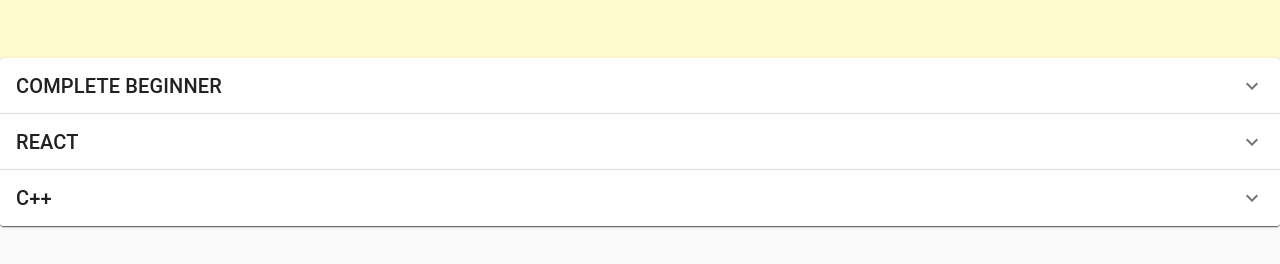
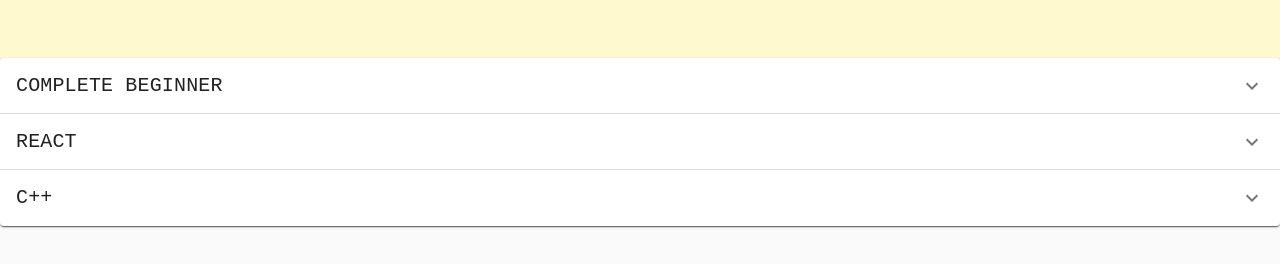
Before and after one commit to kristina-arezina/terms-2-program, a React (Create React App) app: page / in a window 1280 px wide. Both pictures are taken after a click on the button "PROGRAMING JOURNEYS". Shown: the part 209-473 px from the top of the page. Built offline with nearby package versions, Linux system fonts and the light colour scheme.

Commit message:
changed fonts

```diff
--- a/src/components/Layout/JourneyList.js
+++ b/src/components/Layout/JourneyList.js
@@ -19,7 +19,7 @@
                 >
                     <Typography
                         variant="h6"
-                        style={{textTransform: "uppercase"}}
+                        style={{textTransform: "uppercase", fontFamily:"courier new"}}
                     >
                         {group}
                     </Typography>
@@ -32,7 +32,7 @@
 
 
                             <ListItemText
-                                style={{backgroundColor: "#f4f4f4", paddingTop: 20, paddingBottom: 20, paddingLeft: 20, paddingRight: 20, marginLeft:40, marginRight:40}}
+                                style={{backgroundColor: "#f4f4f4", paddingTop: 20, paddingBottom: 20, paddingLeft: 20, paddingRight: 20, marginLeft:40, marginRight:40, fontFamily:"century gothic"}}
                                 primary={title}
                                 secondary={
                                     <React.Fragment>
```
